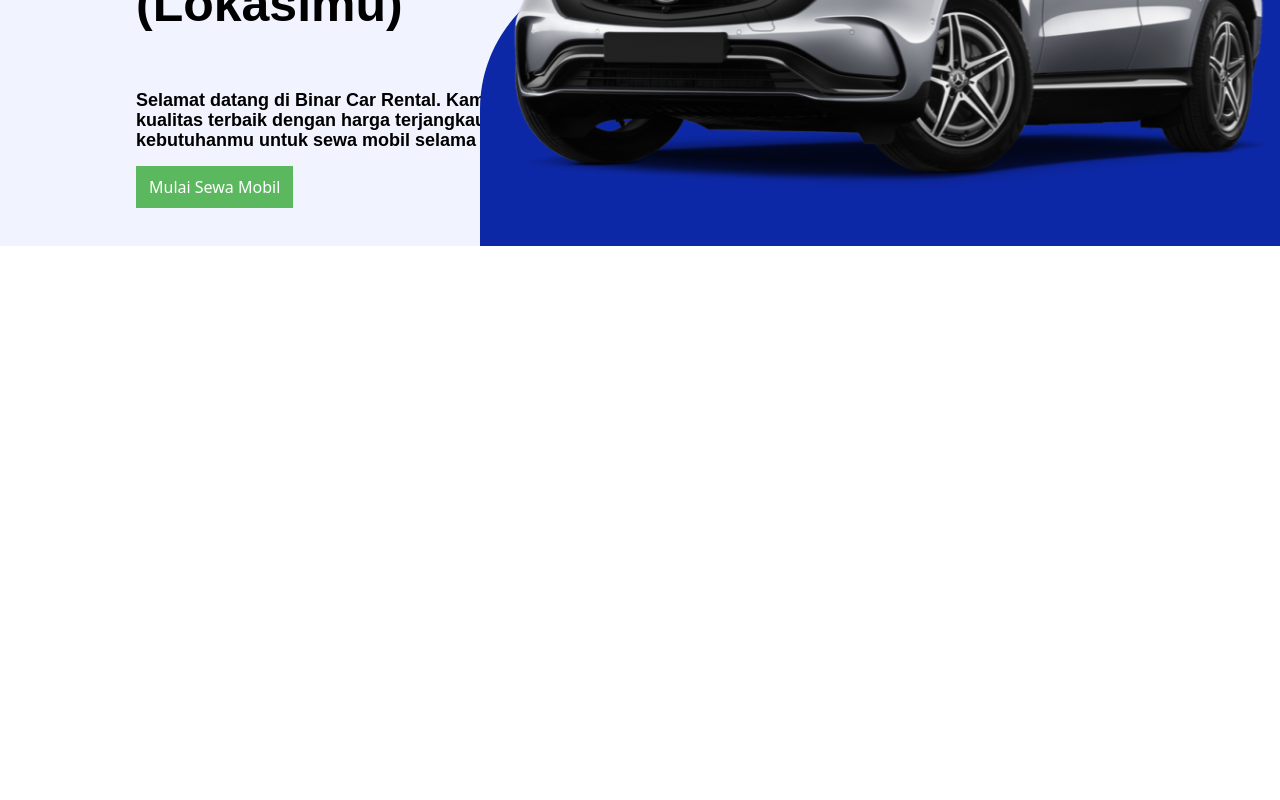
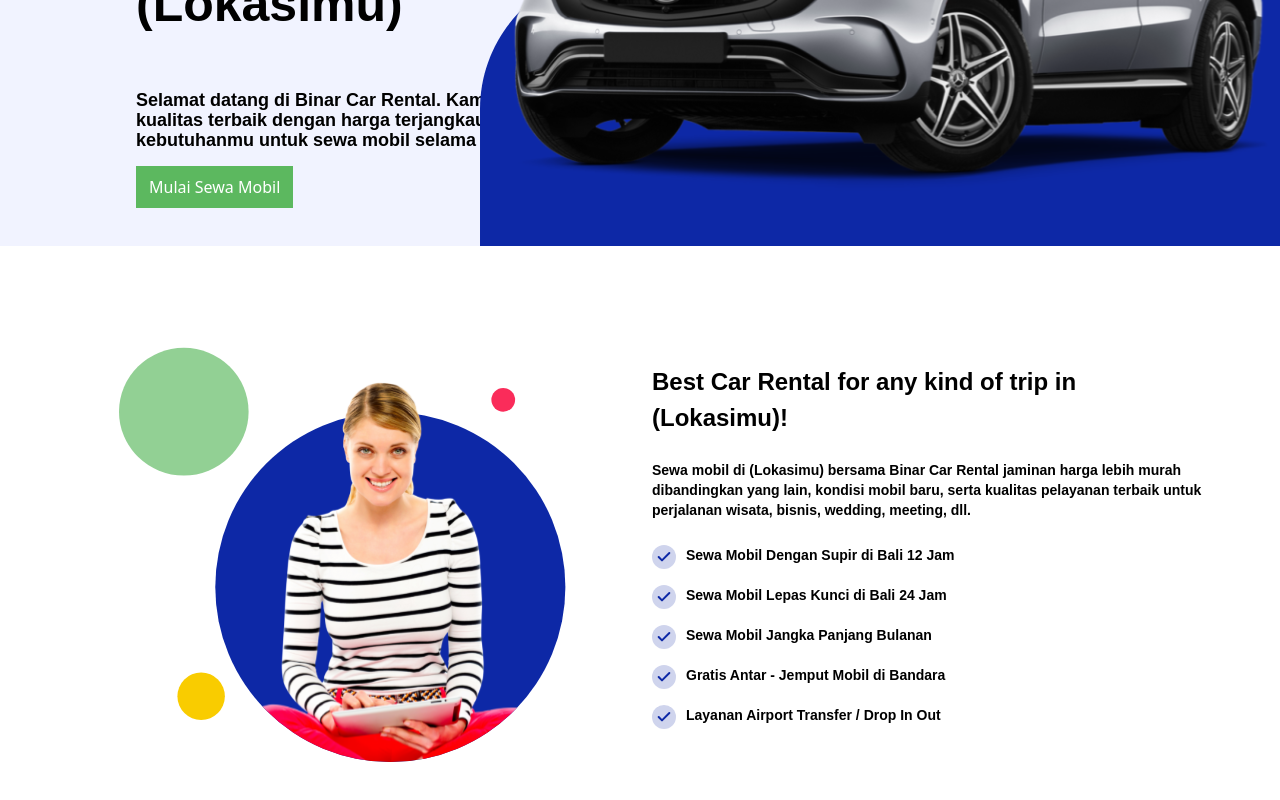
Before and after one commit to HarisMI40/fer-rental-mobil-public, a React (Vite) app: page / in a window 1280 px wide. Shown: the part 310-1110 px from the top of the page. Before the commit the page ends 800 px from the top, so only its background shows below. Built offline with nearby package versions, Linux system fonts and the light colour scheme.

Commit message:
+ section ourservice

```diff
--- a/src/App.jsx
+++ b/src/App.jsx
@@ -1,6 +1,9 @@
+import { Col, Container, Row } from "react-bootstrap";
 import style from "./app.module.css"
 import HeaderMain from "./components/HeaderMain/HeaderMain";
 import Hero from "./components/Hero/Hero";
+import imgGirl from "./assets/girl.svg"
+import iconList from "./assets/icon_list.svg"
 function App() {
 
   return (
@@ -8,6 +11,56 @@
       <HeaderMain>
         <Hero />
       </HeaderMain>
+
+      <Container className={style.containerOurService}>
+        <Row>
+          <Col>
+            <div className={style.ourServiceImage}>
+              <img src={imgGirl} />
+            </div>
+          </Col>
+
+          <Col>
+            <div className={style.ourServiceDescription}>
+              <div className={style.title}>
+                Best Car Rental for any kind of trip in (Lokasimu)!
+              </div>
+              <div className={style.description}>
+              Sewa mobil di (Lokasimu) bersama Binar Car Rental jaminan harga lebih murah dibandingkan yang lain, kondisi mobil baru, serta kualitas pelayanan terbaik untuk perjalanan wisata, bisnis, wedding, meeting, dll.
+                <ul className={style.list}>
+                  <li>
+                    <img src={iconList} />
+                    <span>Sewa Mobil Dengan Supir di Bali 12 Jam</span>
+                  </li>
+
+                  <li>
+                    <img src={iconList} />
+                    <span>Sewa Mobil Lepas Kunci di Bali 24 Jam</span>
+                  </li>
+
+
+                  <li>
+                    <img src={iconList} />
+                    <span>Sewa Mobil Jangka Panjang Bulanan</span>
+                  </li>
+
+                  <li>
+                    <img src={iconList} />
+                    <span>Gratis Antar - Jemput Mobil di Bandara</span>
+                  </li>
+
+                  <li>
+                    <img src={iconList} />
+                    <span>Layanan Airport Transfer / Drop In Out</span>
+                  </li>
+
+                </ul>
+              </div>
+            </div>
+          </Col>
+        </Row>
+
+      </Container>
     </div>
   );
 }
--- a/src/app.module.css
+++ b/src/app.module.css
@@ -1,3 +1,77 @@
 .container{
     width: 100%;
 }
+
+.containerOurService{
+    padding : 100px 20px;
+
+}
+
+
+
+.ourServiceImage{
+    flex: 1;
+    display: flex;
+    justify-content: center;
+    /* background-color: red; */
+    /* min-height: 100px; */
+
+}
+
+.ourServiceImage img{
+    width: 252px;
+}
+
+.ourServiceDescription{
+    flex : 1;
+    display: flex;
+    justify-content: center;
+    flex-direction: column;
+    height: 100%;
+    margin-top : 24px;
+}
+
+.ourServiceDescription .title{
+    color: #000;
+    font-family: Arial;
+    font-size: 24px;
+    font-style: normal;
+    font-weight: 700;
+    line-height: 36px; /* 150% */
+}
+
+.ourServiceDescription .description{
+    color: #000;
+    font-family: Arial;
+    font-size: 14px;
+    font-style: normal;
+    font-weight: 700;
+    line-height: 20px; /* 142.857% */
+    margin-top: 24px;
+}
+
+.ourServiceDescription .list{
+    margin-top : 25px;
+    padding : 0;
+}
+
+.ourServiceDescription .list li{
+    list-style: none;
+    display: flex;
+    gap : 10px;
+    margin : 16px 0;
+}
+
+@media (min-width : 768px){
+    .containerOurService{
+        padding : 100px 0;
+    }
+
+    .ourServiceImage img{
+        width: 460px;
+    }
+
+    .ourServiceDescription{
+        margin-top : 0px;
+    }
+}
--- a/src/components/Hero/Hero.jsx
+++ b/src/components/Hero/Hero.jsx
@@ -1,6 +1,5 @@
 import React from "react";
 import style from "./hero.module.css"
-import Navbar from "../Navbar/Navbar";
 import imgCar from "../../assets/img_car.svg"
 const Hero = () => {
     return (
```
Also changed, not shown: src/assets/icon_list.svg (added).
